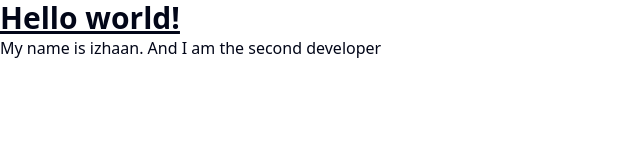
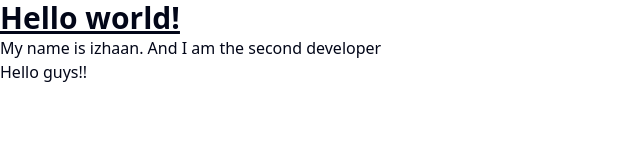
Before and after one commit to mahbub47/eventous, a React (Vite) app in the folder frontend/: page / in a window 1280 px wide. Shown: the top 160 px of the page, without its empty margins (0-640 px from the left). Built offline with nearby package versions, Linux system fonts and the light colour scheme.

Commit message:
hello guys

```diff
--- a/frontend/src/App.tsx
+++ b/frontend/src/App.tsx
@@ -5,6 +5,7 @@ function App() {
     <>
       <h1 className="text-3xl font-bold underline">Hello world!</h1>
       <h2>My name is izhaan. And I am the second developer</h2>
+      <h3>Hello guys!!</h3>
     </>
   );
 }
```
